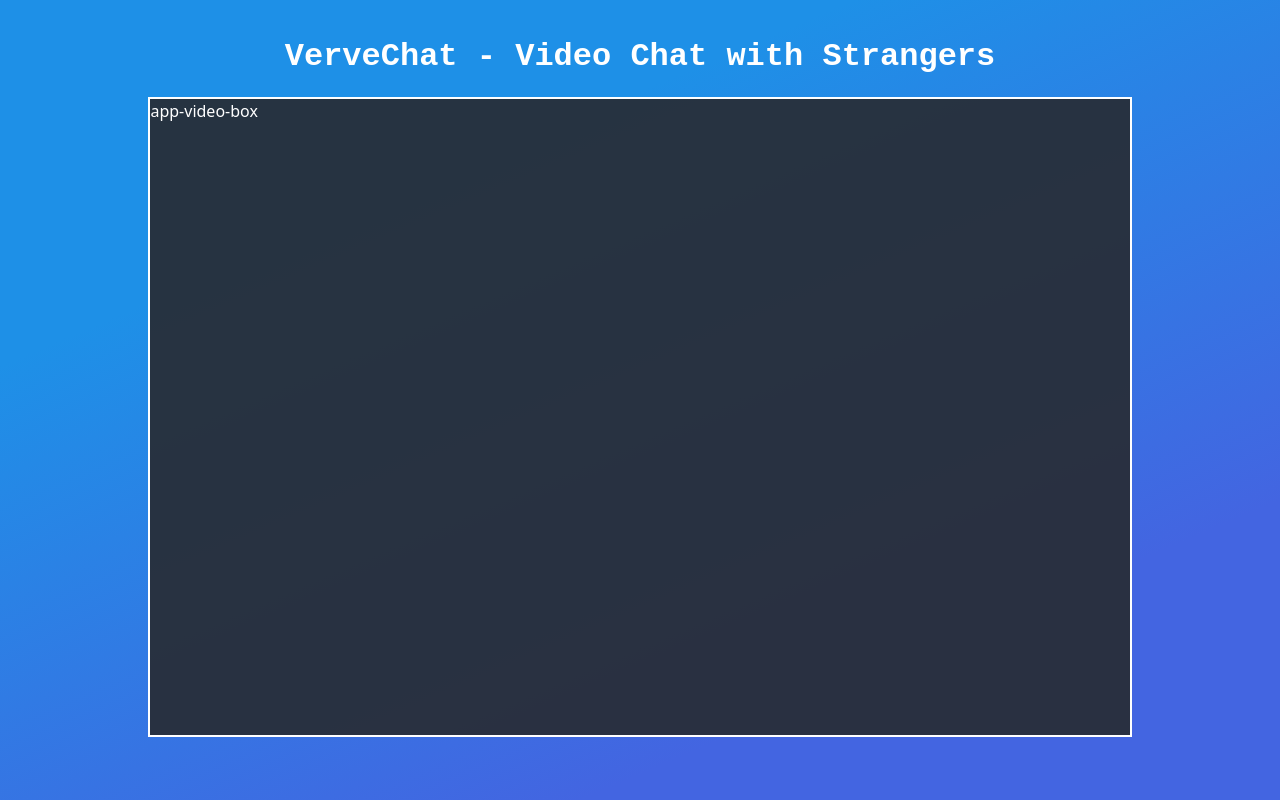
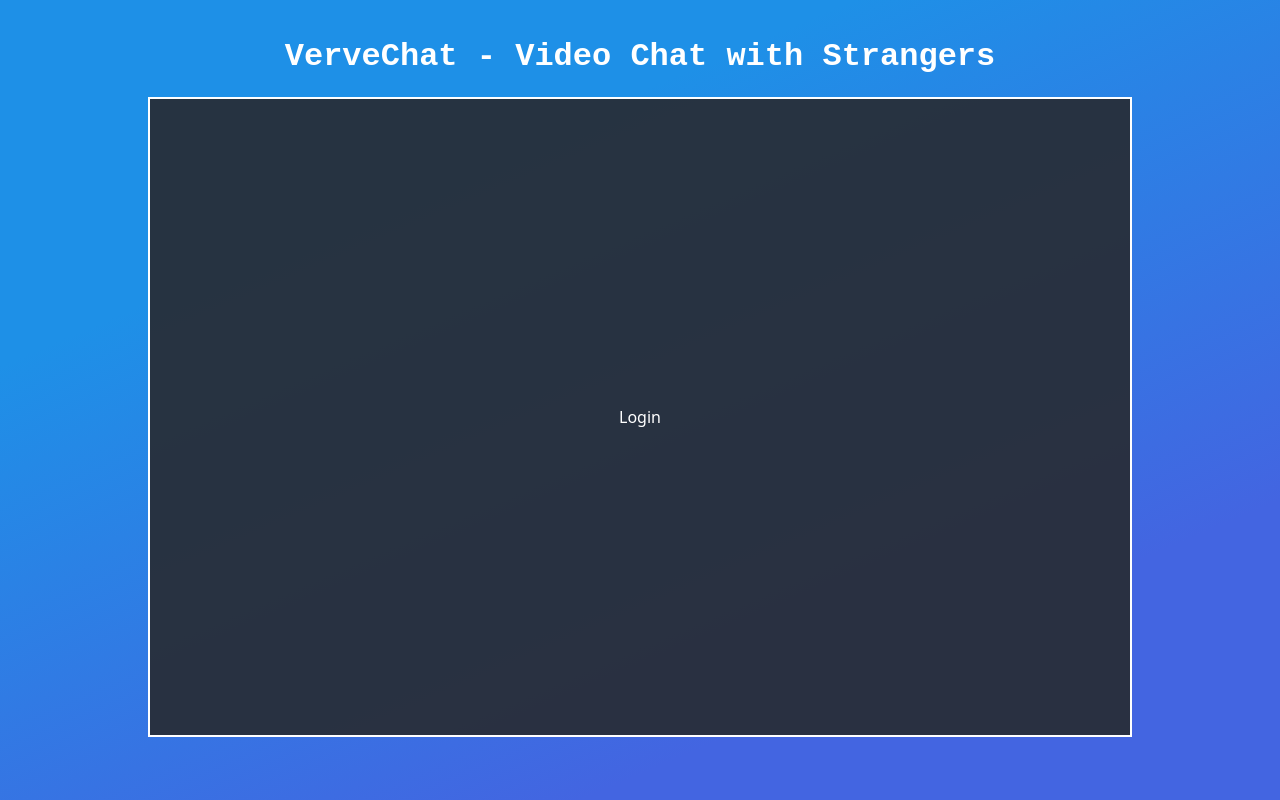
Before and after one commit to ishan301/VerveChat-frontend, a React (Create React App) app: page / in a window 1280 px wide. Shown: the top 800 px of the page. Built offline with nearby package versions, Linux system fonts and the light colour scheme.

Commit message:
login component initialised

```diff
--- a/src/components/AppVideo/AppVideo.js
+++ b/src/components/AppVideo/AppVideo.js
@@ -1,12 +1,15 @@
 import React from 'react'
 import './AppVideo.scss'
 import Header from '../Header/Header';
+import Login from '../Login/Login';
 
 function AppVideo() {
   return (
     <div className='app-video'>
       <Header/>
-      <div className='app-video-box'>app-video-box</div>
+      <div className='app-video-box'>
+        <Login/>
+      </div>
     </div>
   )
 }
--- a/src/components/AppVideo/AppVideo.scss
+++ b/src/components/AppVideo/AppVideo.scss
@@ -12,6 +12,10 @@
 
   height: 100vh;
   background-color: #282c34eb;
+
+  display: flex;
+  align-items: center;
+  justify-content: center;
 }
 
 @media screen and (min-width: 1000px) {
--- /dev/null
+++ b/src/components/Login/Login.js
@@ -0,0 +1,8 @@
+import React from "react";
+import "./Login.scss";
+
+const Login = () => {
+  return <div className="login_wrapper">Login</div>;
+};
+
+export default Login;
```
Also changed, not shown: src/components/Login/Login.scss (added).
